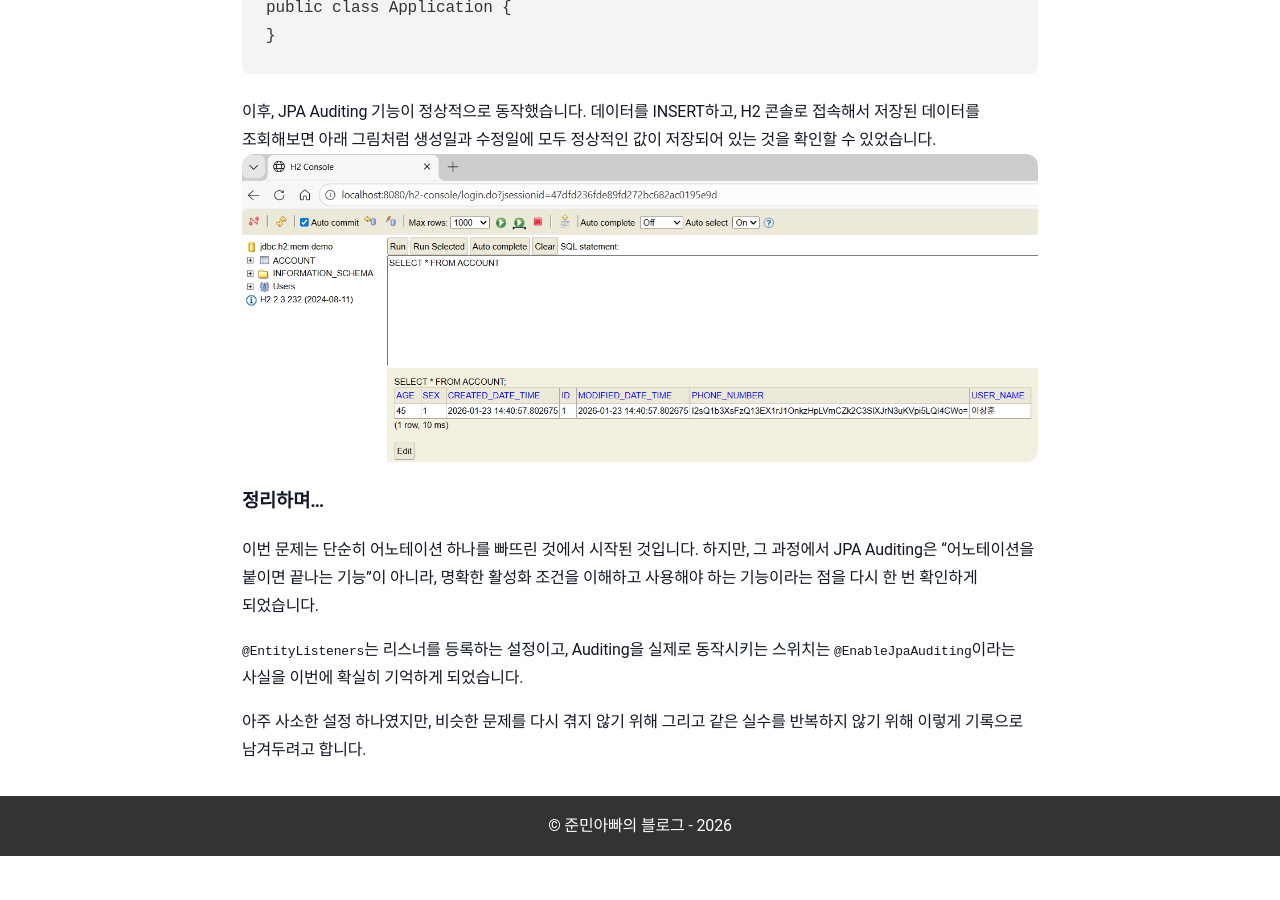
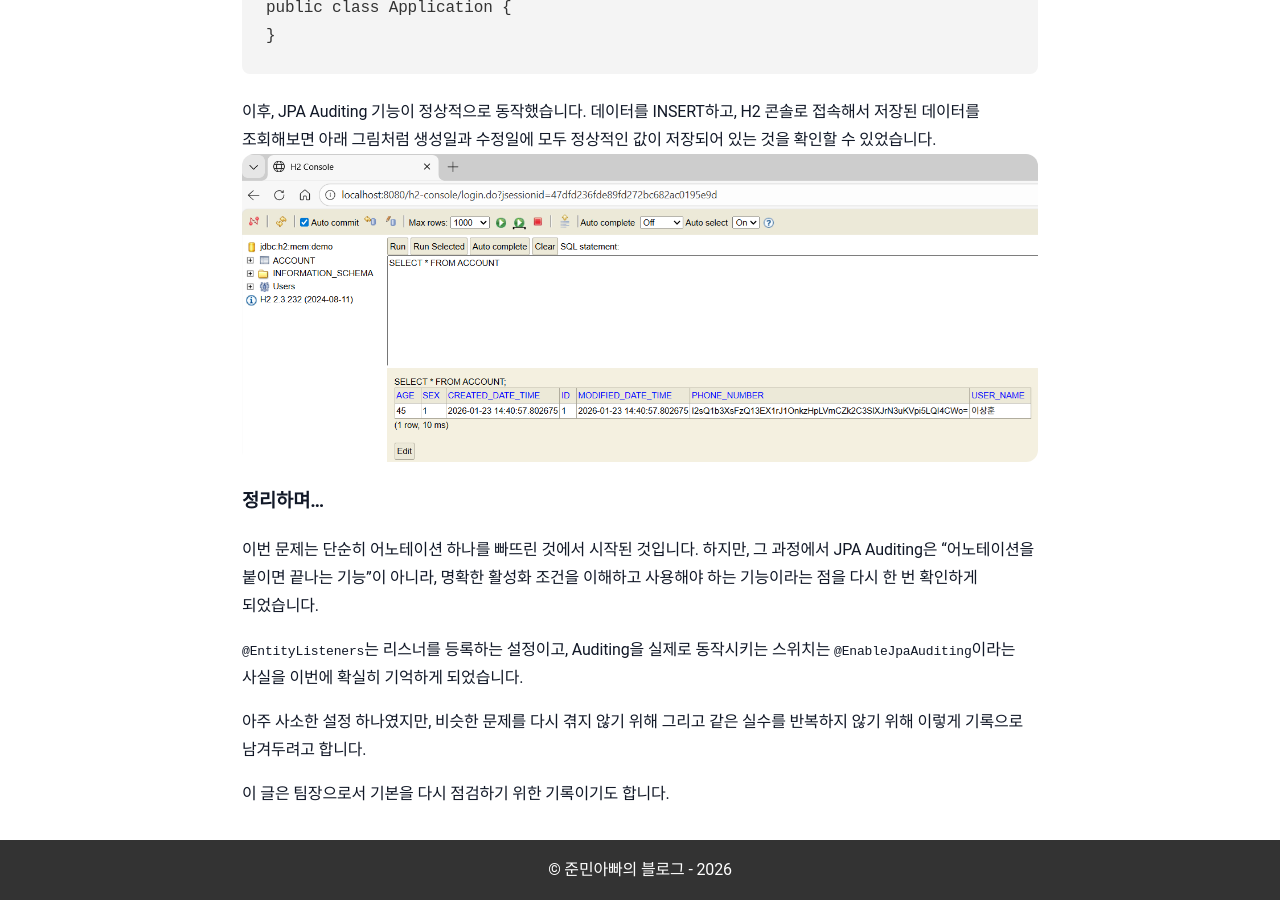
Before and after one commit to sanghoon-lee/sanghoon-lee.github.io, a Jekyll site: the page built from _posts/2026-01-21-JPAAuditing.md, in a window 1280 px wide and 900 px high, scrolled down 3366 px. Built offline with Jekyll 4.4.1, drawn with Linux system fonts in a browser that asks for light colours; nearby versions of some CDN libraries; comment, search, counter and statistics services are not loaded; before the commit the page ends 4222 px from its top, so only the background shows below that.

Commit message:
블로그 내용 수정 보완

```diff
--- a/_posts/2026-01-21-JPAAuditing.md
+++ b/_posts/2026-01-21-JPAAuditing.md
@@ -118,3 +118,5 @@ public class Application {
 비슷한 문제를 다시 겪지 않기 위해
 그리고 같은 실수를 반복하지 않기 위해
 이렇게 기록으로 남겨두려고 합니다.
+
+이 글은 팀장으로서 기본을 다시 점검하기 위한 기록이기도 합니다.
```
